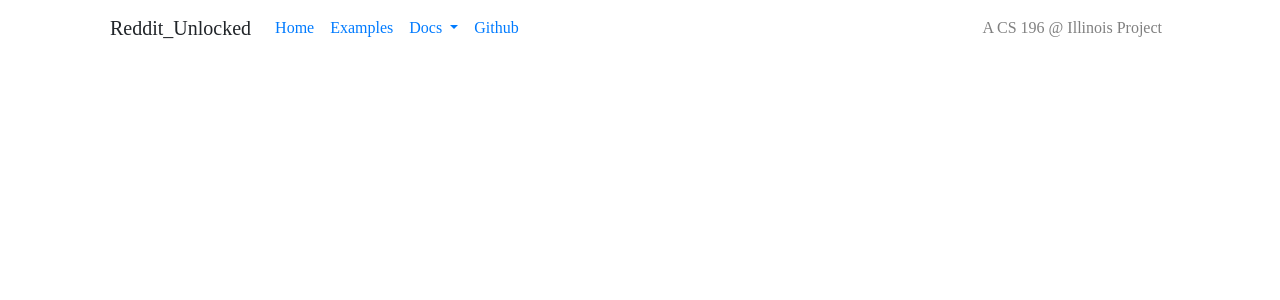
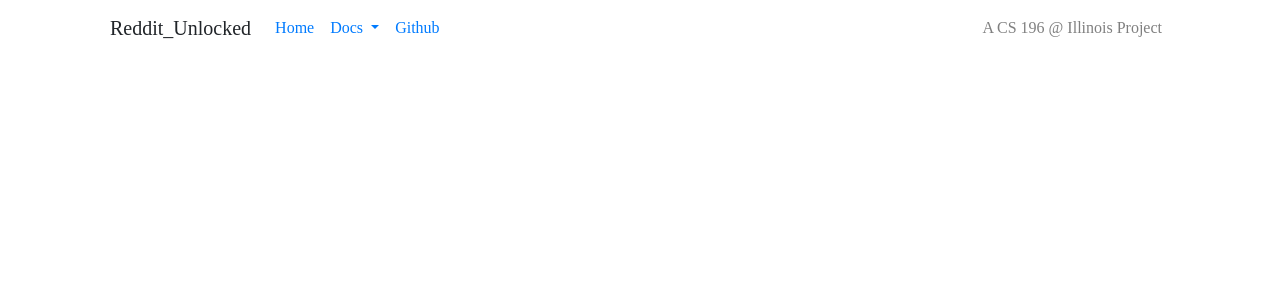
Before and after one commit to bvacek/reddit_unlocked_final, a Flask app: page /examples in a window 1280 px wide. Shown: the top 300 px of the page. Run offline with Flask 2, Linux system fonts and the light colour scheme; parts of the project's set-up code (start-up, migrations or seed data) failed here and were passed over; some libraries are stand-ins or nearby versions.

Commit message:
removed examples tab

```diff
--- a/templates/_navbar.html
+++ b/templates/_navbar.html
@@ -11,9 +11,9 @@
                 <li class="nav-item">
                     <a class="nav-link text-primary" href="/">Home</a>
                 </li>
-                <li class="nav-item">
-                    <a class="nav-link text-primary" href="/examples">Examples</a>
-                </li>
+{#                <li class="nav-item">#}
+{#                    <a class="nav-link text-primary" href="/examples">Examples</a>#}
+{#                </li>#}
                 <li class="nav-item dropdown">
                     <a class="nav-link dropdown-toggle text-primary" href="/docs" id="navbarDropdownMenuLink" data-toggle="dropdown" aria-haspopup="true" aria-expanded="false">
                         Docs
```
Also changed, not shown: 1 other file.
